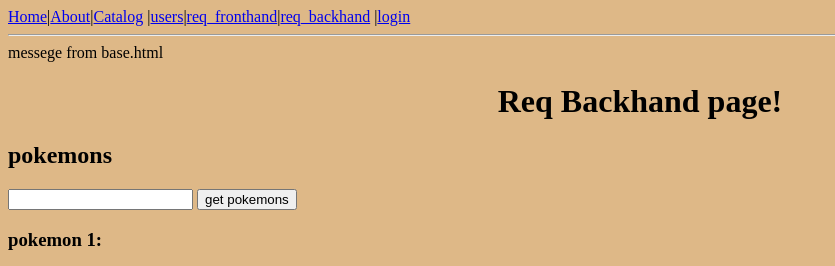
After one commit to Levavito/levavi.tomer, a Flask app: page /req_backhand in a window 1280 px wide. The commit adds this page. Shown: the top 266 px of the page, without its empty margins (0-835 px from the left). Run offline with Flask 2, Linux system fonts and the light colour scheme; a database or web service that is not in the repository returns one stand-in record (values such as "Sample title"); data that the repository does not hold is empty.

Commit message:
new lesson

```diff
--- a/arseni execise/homework/homework8/interact_with_DB.py
+++ b/arseni execise/homework/homework8/interact_with_DB.py
@@ -10,7 +10,7 @@ def interact_db(query, query_type: str):
     connection = mysql.connector.connect(host='localhost',
                                          user='root',
                                          passwd='root',
-                                         database='myflaskappdb')
+                                         database='hwusers')
     cursor = connection.cursor(named_tuple=True)
     cursor.execute(query)
     #
--- a/arseni execise/lessons/lesson 2_ex 8/app.py
+++ b/arseni execise/lessons/lesson 2_ex 8/app.py
@@ -1,8 +1,13 @@
+import time
+
 from flask import Flask, redirect, url_for
 from flask import render_template
 from flask import request
-from flask import session
+from flask import session, json
+import requests
+import random
 from interact_with_DB import interact_db
+
 
 
 app = Flask(__name__)
@@ -64,22 +69,62 @@ def logiout_func():  # put application's code here
     return render_template('web.html')
 
 @app.route('/users')
-def users_func():  # put application's code here
-    query = 'select * from users'
+def users_func():
+    query = 'select * from lesson.users;'
     users = interact_db(query=query, query_type='fetch')
     return render_template('users.html', users=users)
 
-@app.route('/insert_user', methods=['POST'])
-def insert_user_func():  # put application's code here
-    #get the dadt
-    name = request.form['name']
-    email = request.form['email']
-    password = request.form['password']
 
-    query = "INSERT INTO users(name,email,password) VALUES ('%s', '%s', '%s');" % (name, email, password)
+@app.route('/insert_user', methods=['post'])  # get the record that was inserted into the form
+def insertUsers():
+    if request.method == 'POST':
+        name = request.form['name']
+        email = request.form['email']
+        password = request.form['password']
+
+        check_input = "SELECT name FROM lesson.users WHERE name='%s';" % name
+        answer = interact_db(query=check_input, query_type='fetch')
+        if len(answer) == 0:
+            query = "insert into lesson.users (name, email , password)\
+                            value ('%s', '%s', '%s');" % (name, email, password)
+            interact_db(query=query, query_type='commit')
+            # message
+            return redirect('/users')
+        else:
+            # message
+            return redirect('/users')
+    return render_template('users.html', req_method=request.method)
+
+
+@app.route('/delete_user', methods=['post'])
+def delete_user_func():
+    user_id = request.form['id']
+    query = "delete from lesson.users where id='%s';" % user_id
     interact_db(query=query, query_type='commit')
+    return redirect('/users')
 
-    return redirect('/users')
+@app.route('/req_fronthand')
+def req_fronthand_func():
+    return render_template('req_fronthand.html')
+
+def get_pokemons(num):
+    pokemons = []
+    for i in range(num):
+        random_num = random.randint(1, 100)
+        res = requests.get(f'https://pokeapi.co/api/v2/pokemon/{random_num}')
+        res = res.json()
+        pokemons.append(res)
+    return pokemons
+
+@app.route('/req_backhand')
+def req_backhand_func():
+    num = 3;
+    if "number" in request.args:
+        num = int(request.args["number"])
+    pokemons = get_pokemons(num)
+    return render_template('req_backhand.html', pokemons=pokemons)
+
+
 
 
 
--- a/arseni execise/lessons/lesson 2_ex 8/interact_with_DB.py
+++ b/arseni execise/lessons/lesson 2_ex 8/interact_with_DB.py
@@ -10,7 +10,7 @@ def interact_db(query, query_type: str):
     connection = mysql.connector.connect(host='localhost',
                                          user='root',
                                          passwd='root',
-                                         database='myflaskappdb')
+                                         database='lesson')
     cursor = connection.cursor(named_tuple=True)
     cursor.execute(query)
     #
--- /dev/null
+++ b/arseni execise/lessons/lesson 2_ex 8/static/js/fatch_example.js
@@ -0,0 +1,34 @@
+console.log("im inside fatch example")
+
+function get_users(){
+    console.log("clicked");
+    fetch('https://reqres.in/api/users?page=2').then(
+        response => response.json()
+    ).then(
+        response_obj => put_users_inside_html(response_obj.data)
+    ).catch(
+        err => console.log(err)
+    )
+}
+
+function put_users_inside_html(response_obj_data){
+    // console.log(response_obj_data);
+    const curry_main = document.querySelector("main");
+    for (let user of response_obj_data){
+        const section = document.createElement('section');
+        section.innerHTML = `
+            <img src="${user.avatar}" alt="profile pic"/>
+            <div>
+                <span>${user.first_name} ${user.last_name}</span>
+                <br>
+                <a href="mailto:${user.email}">send email</a>
+            </div>
+            `;
+        curry_main.appendChild(section);
+        }
+}
+
+function get_pokemons(num){
+    console.log("clicked");
+
+}
--- a/arseni execise/lessons/lesson 2_ex 8/templates/Header.html
+++ b/arseni execise/lessons/lesson 2_ex 8/templates/Header.html
@@ -1,6 +1,6 @@
 <header>
     <a href="/">Home</a>|<a href="/about">About</a>|<a href="/catalog">Catalog</a>
-    |<a href="/users">users</a>
+    |<a href="/users">users</a>|<a href="/req_fronthand">req_fronthand</a>|<a href="/req_backhand">req_backhand</a>
     {% if session.username %}
     |<a href="/logout">logout</a>
     {% else %}
--- /dev/null
+++ b/arseni execise/lessons/lesson 2_ex 8/templates/req_backhand.html
@@ -0,0 +1,27 @@
+{% extends 'base.html' %}
+{% block title %}back hand{% endblock %}
+{% block tochen %}
+    {{ super() }}
+    <h1>Req Backhand page!</h1>
+
+    <h2> pokemons</h2>
+    <form action="/req_backhand">
+        <input type="number" name="number">
+        <input type="submit" value="get pokemons">
+    </form>
+    {% if pokemons %}
+        {% for pokemon in pokemons %}
+            <h3>pokemon {{ pokemon.id }}:</h3>
+            <img src="{{ pokemon.sprites.front_default }}" alt="pokemon pic">
+            <h3>name {{ pokemon.name }}:</h3>
+            <h3>height {{ pokemon.height }}:</h3>
+            <h3>weight {{ pokemon.weight }}:</h3>
+            <hr><br>
+        {% endfor %}
+    {% endif %}
+
+    <script src="../static/js/fatch_example.js"></script>
+
+
+
+{% endblock %}
```
Also changed, not shown: arseni execise/homework/homework8/Pages/assignment10/assignment10.py (+53 -1 lines), arseni execise/homework/homework8/Pages/assignment10/templates/assignment10.html (+29 -1 lines), arseni execise/lessons/lesson 2_ex 8/asyncio.py (added, +38 -0 lines), arseni execise/lessons/lesson 2_ex 8/templates/req_fronthand.html (added, +11 -0 lines), arseni execise/lessons/lesson 2_ex 8/templates/users.html (+16 -12 lines).
